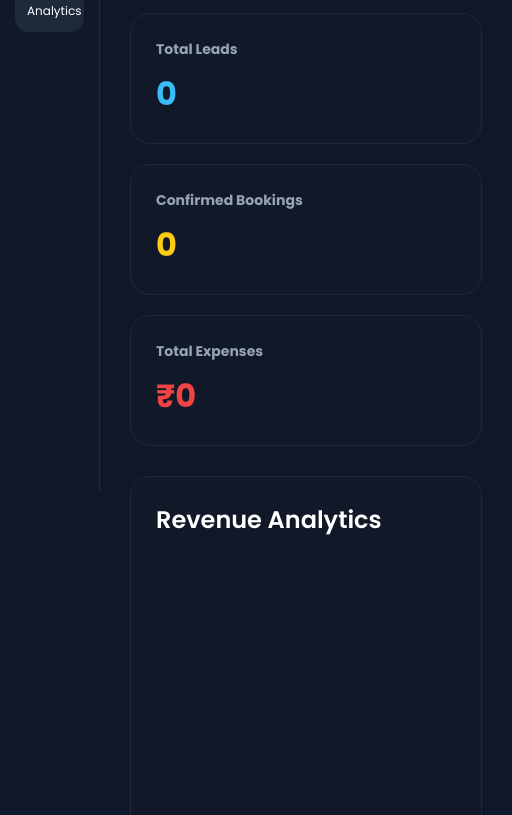
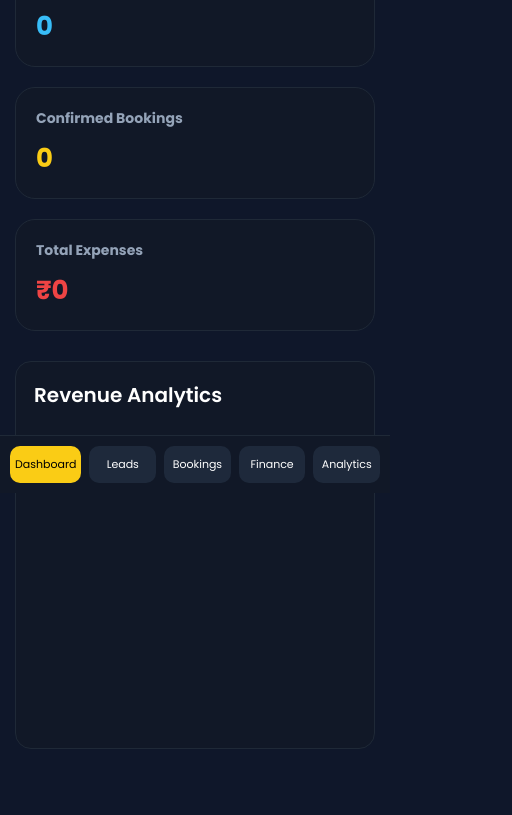
Before and after one commit to shelgeatharva27/s_convention, a website: page index.html in a window 390 px wide. Shown: the part 351-1166 px from the top of the page, 512 px wide, since content can reach past the window. Drawn offline with nearby package versions, Linux system fonts and the light colour scheme; no server answers.

Commit message:
change 3

```diff
--- a/index.html
+++ b/index.html
@@ -295,6 +295,117 @@ input,select,textarea{
 
 .main{
     margin-left:100px;
+    padding:20px;
+}
+}
+
+@media(max-width:768px){
+
+body{
+    flex-direction:column;
+}
+
+.sidebar{
+    width:100%;
+    height:auto;
+    position:fixed;
+    bottom:0;
+    top:auto;
+    left:0;
+    z-index:1000;
+    padding:10px;
+    border-right:none;
+    border-top:1px solid #1f2937;
+}
+
+.logo{
+    display:none;
+}
+
+.menu{
+    flex-direction:row;
+    justify-content:space-around;
+    gap:8px;
+}
+
+.menu button{
+    flex:1;
+    padding:10px 5px;
+    font-size:11px;
+    border-radius:10px;
+    text-align:center;
+}
+
+.main{
+    margin-left:0;
+    margin-bottom:90px;
+    padding:15px;
+}
+
+.topbar{
+    flex-direction:column;
+    align-items:flex-start;
+    gap:15px;
+}
+
+.title{
+    font-size:24px;
+}
+
+.stats{
+    grid-template-columns:1fr;
+}
+
+.grid{
+    grid-template-columns:1fr;
+}
+
+.panel{
+    padding:18px;
+    border-radius:16px;
+}
+
+.panel-title{
+    font-size:20px;
+}
+
+.card{
+    padding:20px;
+}
+
+.card h1{
+    font-size:26px;
+}
+
+.table{
+    display:block;
+    overflow-x:auto;
+    white-space:nowrap;
+}
+
+.modal-content{
+    width:95%;
+    padding:20px;
+    max-height:90vh;
+    overflow-y:auto;
+}
+
+.actions{
+    flex-direction:column;
+}
+
+.btn{
+    width:100%;
+}
+
+.chart-box{
+    height:300px;
+}
+
+input,
+select,
+textarea{
+    font-size:16px;
 }
 }
 </style>
```
Lines whose indentation alone changed are shown as unchanged.
